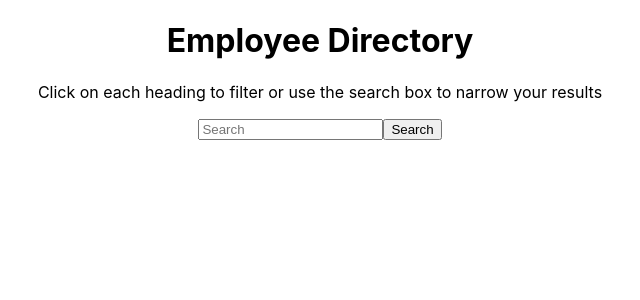
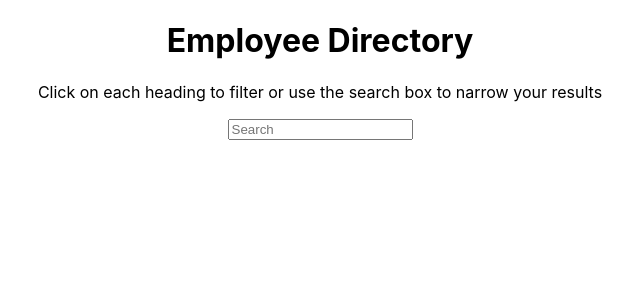
Before and after one commit to chaseyb/Employee-Directory, a React (Create React App) app: page / in a window 1280 px wide. Shown: the top 300 px of the page, without its empty margins (320-960 px from the left). Built offline with nearby package versions, Linux system fonts and the light colour scheme; no server answers; the HTML template or start-up script is replaced by a standard one.

Commit message:
Fixed searchbar.

```diff
--- a/src/components/SearchName/index.js
+++ b/src/components/SearchName/index.js
@@ -13,11 +13,7 @@ const SearchName = () => {
                     type="search"
                     placeholder="Search"
                     aria-label="Search"
-                    onChange={e => context.handleSearchChange(e)}
-                />
-                <button className="btn my-2 my-sm-0" type="submit">
-                    Search
-                 </button>
+                    onChange={e => context.handleSearchChange(e)} />
             </form>
         </div>
     );
```
